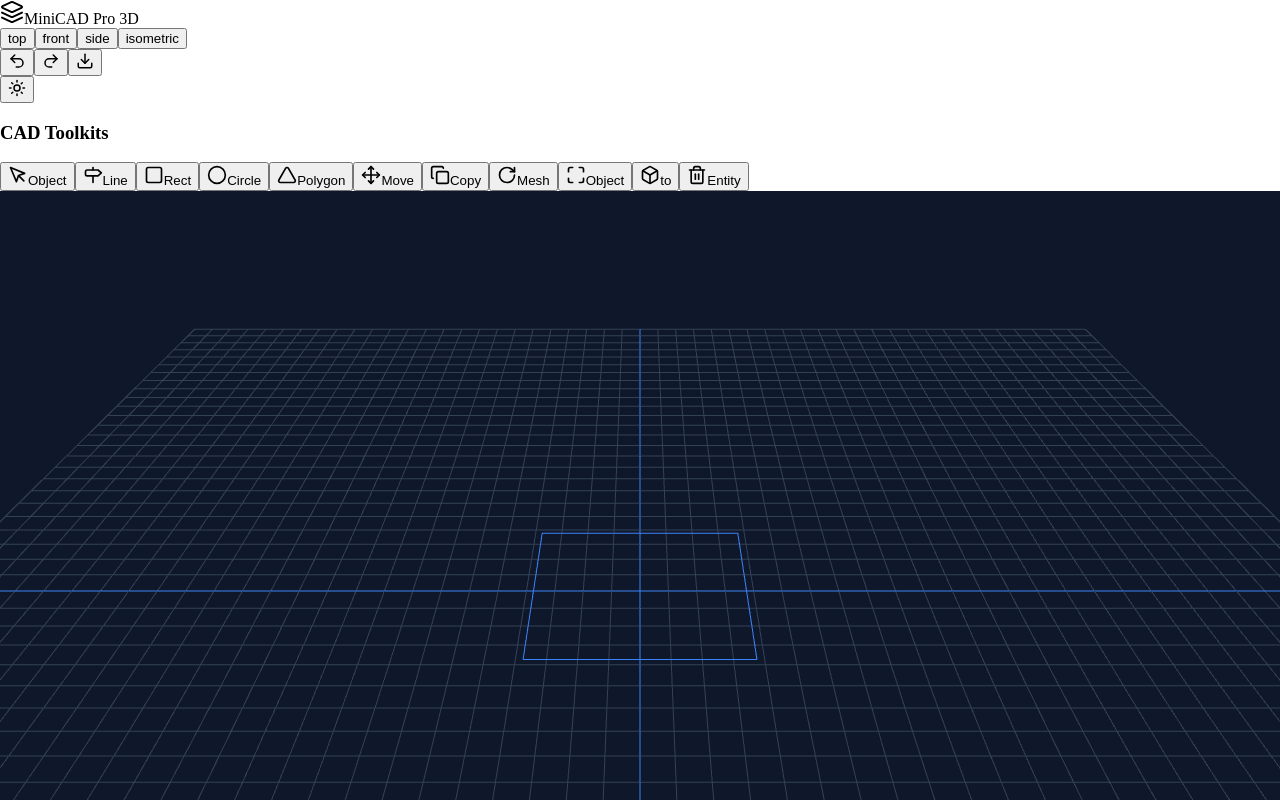
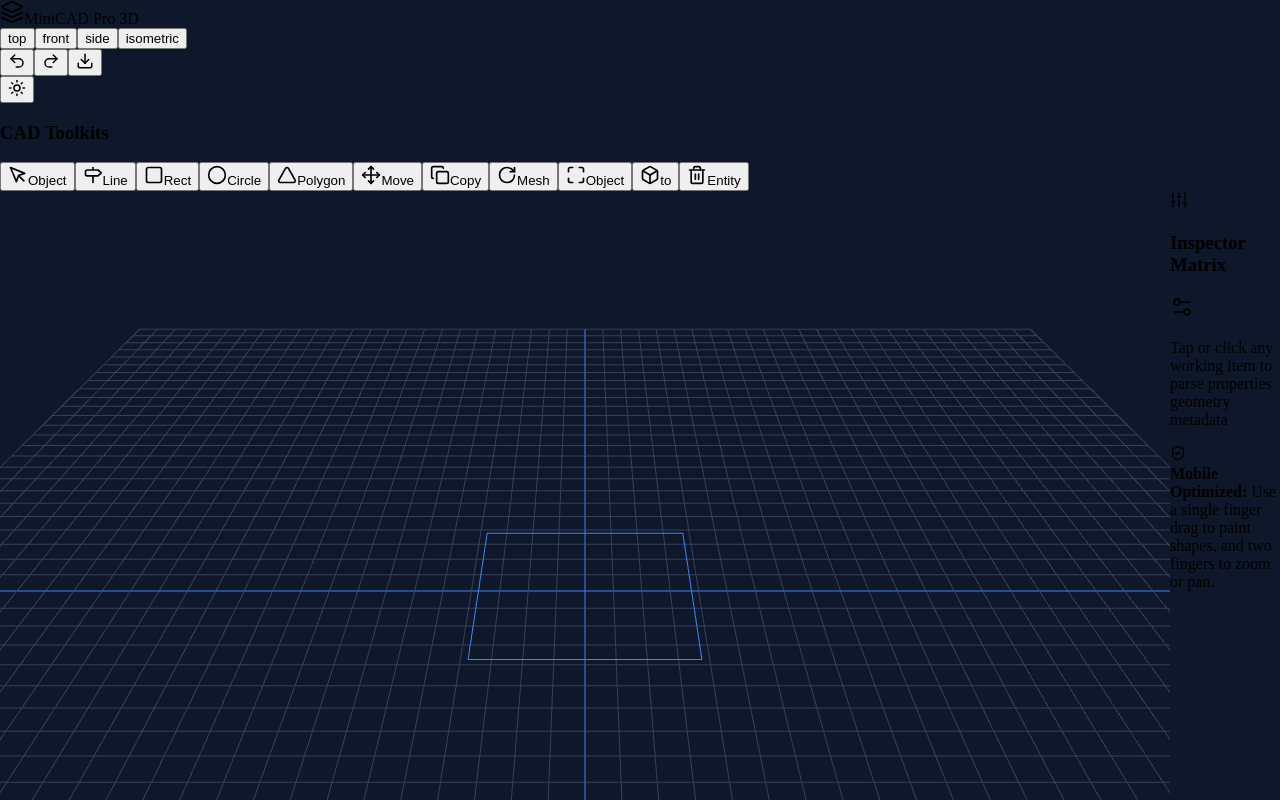
Before and after one commit to kingclaude123654-ux/Autocad, a React (Vite) app: page / in a window 1280 px wide. Built offline with nearby package versions, Linux system fonts and the light colour scheme.

Commit message:
Update App.tsx

```diff
--- a/src/App.tsx
+++ b/src/App.tsx
@@ -8,7 +8,6 @@ import { Canvas3D } from './components/Canvas3D';
 export default function App() {
   const engine = useCADEngine();
 
-  // Load a demo rectangle object on initial render
   useEffect(() => {
     const demoObjects = [
       {
@@ -31,19 +30,16 @@ export default function App() {
 
   const selectedObject = engine.objects.find(o => o.id === engine.selectedId) || null;
 
-  const handleCanvasClick = () => {
-    if (engine.currentTool === 'select' && engine.objects.length > 0) {
-      engine.setSelectedId(engine.objects[0].id);
-    }
-  };
-
   const handleUpdateColor = (id: string, color: string) => {
     const updated = engine.objects.map(o => o.id === id ? { ...o, color } : o);
     engine.saveHistoryState(updated);
   };
 
   return (
-    <div className={`h-screen w-screen flex flex-col overflow-hidden ${engine.isDarkMode ? 'dark' : ''}`}>
+    <div style={{ display: 'flex', flexDirection: 'column', width: '100vw', height: '100vh', overflow: 'hidden', backgroundColor: engine.isDarkMode ? '#0f172a' : '#f8fafc' }} className={engine.isDarkMode ? 'dark' : ''}>
+
+      {/* SECTION 1: Top Controls (Completely isolated) */}
+      <div style={{ width: '100%', zIndex: 100, background: engine.isDarkMode ? '#0f172a' : '#ffffff', position: 'relative' }}>
         <TopToolbar
           viewMode={engine.viewMode}
           onViewChange={engine.changeView}
@@ -53,12 +49,16 @@ export default function App() {
           onRedo={engine.redo}
           onExportPNG={engine.exportAsPNG}
         />
+        <LeftPanel currentTool={engine.currentTool} onSelectTool={engine.setCurrentTool} />
+      </div>
 
-      <div className="flex flex-1 w-full overflow-hidden relative">
-        <LeftPanel currentTool={engine.currentTool} onSelectTool={engine.setCurrentTool} />
+      {/* SECTION 2: Interactive Lower Canvas Area */}
+      <div style={{ display: 'flex', flex: 1, width: '100%', position: 'relative', overflow: 'hidden' }}>
+        <div style={{ flex: 1, height: '100%', position: 'relative', zIndex: 10 }}>
+          <Canvas3D containerRef={engine.containerRef} onCanvasClick={engine.handleWorkspaceTap} />
+        </div>
 
-        <Canvas3D containerRef={engine.containerRef} onCanvasClick={handleCanvasClick} />
-
+        <div style={{ width: '110px', height: '100%', zIndex: 50, position: 'relative' }}>
           <RightPanel
             selectedObject={selectedObject}
             onExtrude={engine.executeExtrude}
@@ -66,5 +66,7 @@ export default function App() {
           />
         </div>
       </div>
+
+    </div>
   );
 }
```
Lines whose indentation alone changed are shown as unchanged.
